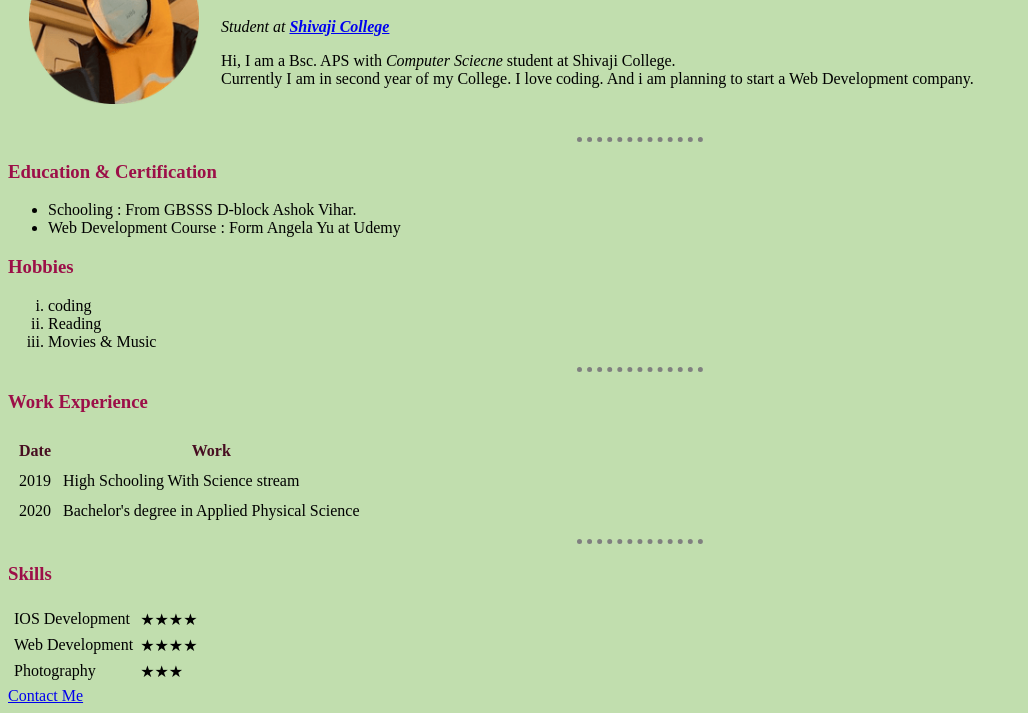
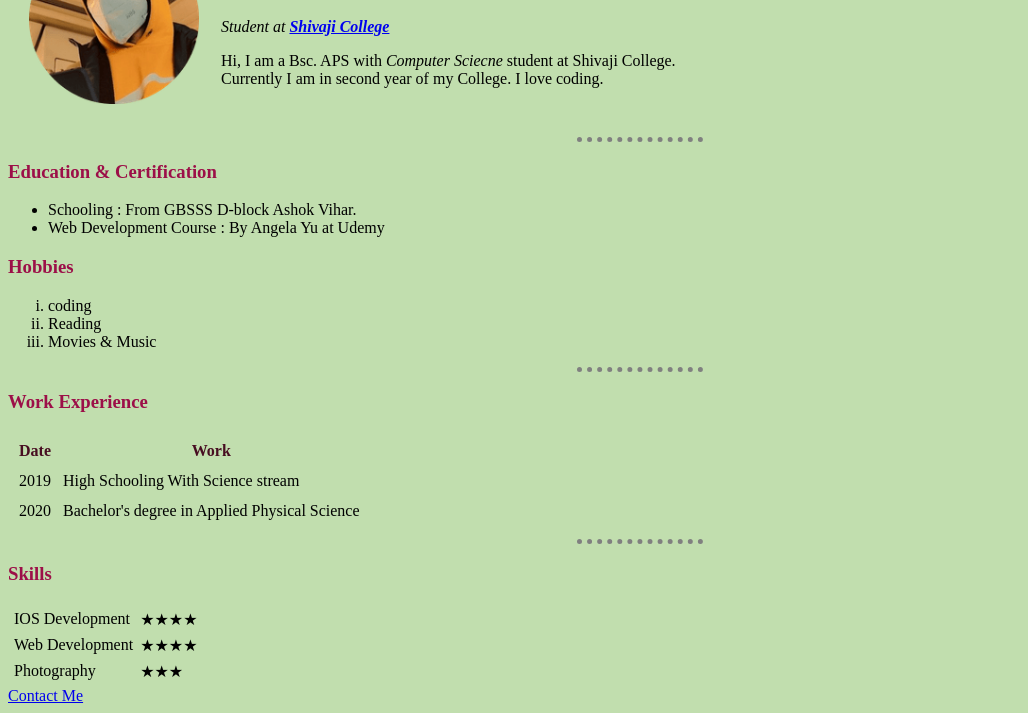
Before and after one commit to Amrendram11/Cv, a plain HTML site: page index.html in a window 1280 px wide. Shown: the part 95-808 px from the top of the page, without its empty margins (0-1028 px from the left). Drawn offline with Linux system fonts and the light colour scheme.

Commit message:
corrected grammatical mistakes

```diff
--- a/index.html
+++ b/index.html
@@ -18,7 +18,7 @@
                 <p><em>Student at <strong><a href="https://www.shivajicollege.ac.in/">Shivaji College</a></strong></em></p>
                 <p>
                     Hi, I am a Bsc. APS with <em>Computer Sciecne </em>student at Shivaji College.<br>
-                    Currently I am in second year of my College. I love coding. And i am planning to start a Web Development company.
+                    Currently I am in second year of my College. I love coding.
                 </p>
 
               </td>
@@ -28,7 +28,7 @@
     <h3>Education & Certification</h3>
     <ul>
         <li>Schooling : From GBSSS D-block Ashok Vihar.</li>
-        <li>Web Development Course : Form Angela Yu at Udemy</li>
+        <li>Web Development Course : By Angela Yu at Udemy</li>
     </ul>
     <h3>Hobbies</h3>
     <ol type="i">
```
